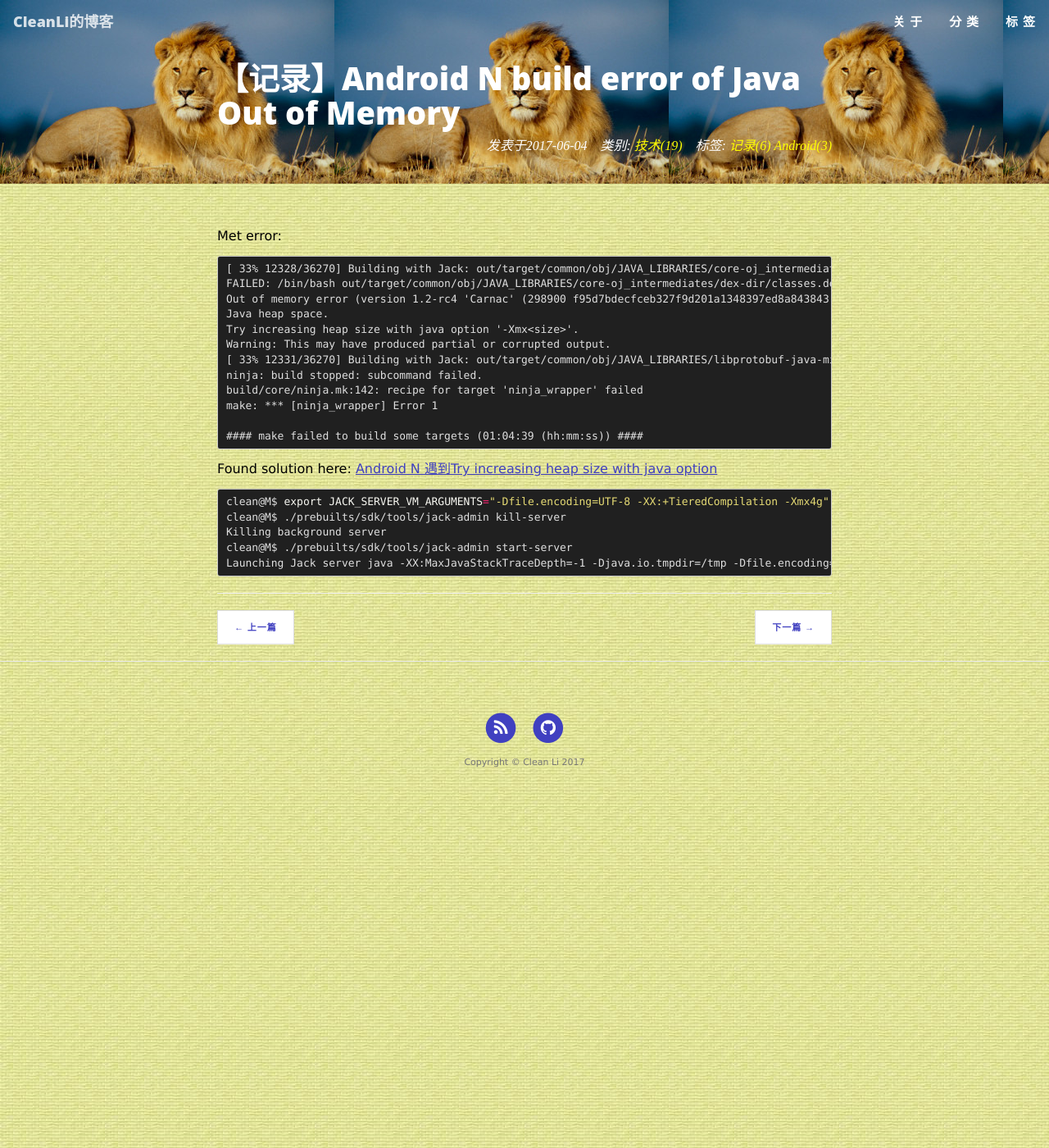
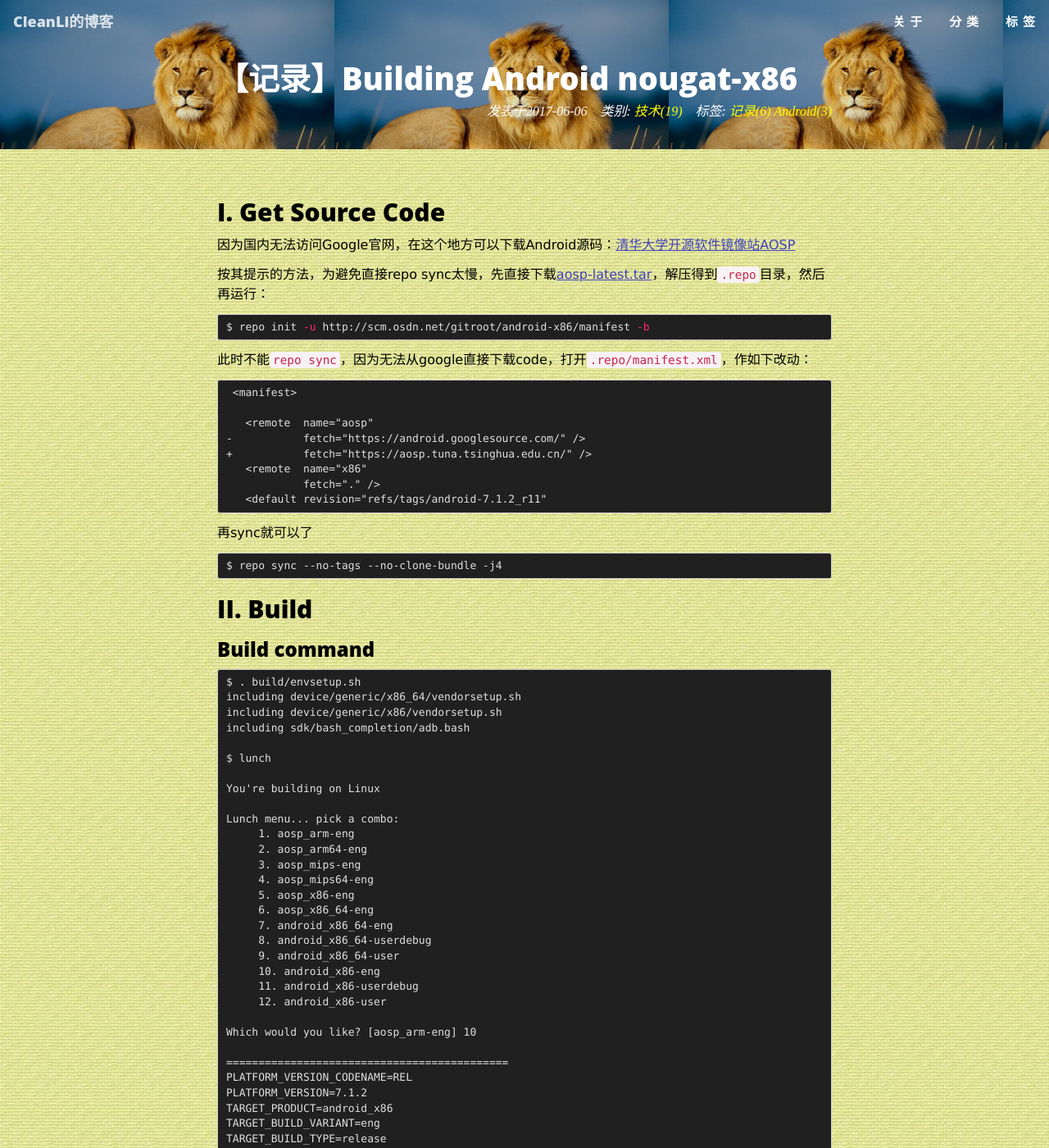
Before and after one commit to cleanli/cleanhome, a Jekyll site: the page built from _posts/2017-06-05-Android_N_build_java_out_of_memory.md, in a window 1280 px wide and 1400 px high. Shown: the whole window at 82% size. Built offline with Jekyll 4.4.1, drawn with Linux system fonts in a browser that asks for light colours; some of the changed text lies outside the part shown.

Commit message:
update android x86 build

````diff
--- a/_posts/2017-06-05-Android_N_build_java_out_of_memory.md
+++ b/_posts/2017-06-05-Android_N_build_java_out_of_memory.md
@@ -1,11 +1,92 @@
 ---
 layout:     post
-title:      "【记录】Android N build error of Java Out of Memory"
-date:       2017-06-05 06:22:38 +0800
+title:      "【记录】Building Android nougat-x86"
+date:       2017-06-07 00:37:14 +0800
 categories: 技术
 tags: ["记录",Android]
 ---
-Met error:
+## I. Get Source Code
+因为国内无法访问Google官网，在这个地方可以下载Android源码：[清华大学开源软件镜像站AOSP](https://mirrors.tuna.tsinghua.edu.cn/help/AOSP/)
+
+按其提示的方法，为避免直接repo sync太慢，先直接下载[aosp-latest.tar](https://mirrors.tuna.tsinghua.edu.cn/aosp-monthly/aosp-latest.tar)，解压得到`.repo`目录，然后再运行：
+```console
+$ repo init -u http://scm.osdn.net/gitroot/android-x86/manifest -b
+```
+此时不能`repo sync`，因为无法从google直接下载code，打开`.repo/manifest.xml`，作如下改动：
+```
+ <manifest>
+
+   <remote  name="aosp"
+-           fetch="https://android.googlesource.com/" />
++           fetch="https://aosp.tuna.tsinghua.edu.cn/" />
+   <remote  name="x86"
+            fetch="." />
+   <default revision="refs/tags/android-7.1.2_r11"
+```
+再sync就可以了
+```
+$ repo sync --no-tags --no-clone-bundle -j4
+```
+
+## II. Build
+### Build command
+```console
+$ . build/envsetup.sh
+including device/generic/x86_64/vendorsetup.sh
+including device/generic/x86/vendorsetup.sh
+including sdk/bash_completion/adb.bash
+
+$ lunch
+
+You're building on Linux
+
+Lunch menu... pick a combo:
+     1. aosp_arm-eng
+     2. aosp_arm64-eng
+     3. aosp_mips-eng
+     4. aosp_mips64-eng
+     5. aosp_x86-eng
+     6. aosp_x86_64-eng
+     7. android_x86_64-eng
+     8. android_x86_64-userdebug
+     9. android_x86_64-user
+     10. android_x86-eng
+     11. android_x86-userdebug
+     12. android_x86-user
+
+Which would you like? [aosp_arm-eng] 10
+
+============================================
+PLATFORM_VERSION_CODENAME=REL
+PLATFORM_VERSION=7.1.2
+TARGET_PRODUCT=android_x86
+TARGET_BUILD_VARIANT=eng
+TARGET_BUILD_TYPE=release
+TARGET_BUILD_APPS=
+TARGET_ARCH=x86
+TARGET_ARCH_VARIANT=x86
+TARGET_CPU_VARIANT=
+TARGET_2ND_ARCH=
+TARGET_2ND_ARCH_VARIANT=
+TARGET_2ND_CPU_VARIANT=
+HOST_ARCH=x86_64
+HOST_2ND_ARCH=x86
+HOST_OS=linux
+HOST_OS_EXTRA=Linux-4.4.0-31-generic-x86_64-with-Ubuntu-16.04-xenial
+HOST_CROSS_OS=windows
+HOST_CROSS_ARCH=x86
+HOST_CROSS_2ND_ARCH=x86_64
+HOST_BUILD_TYPE=release
+BUILD_ID=NHG47L
+OUT_DIR=out
+============================================
+
+$ make iso_img -j4
+
+```
+
+### Build Error and Solution
+#### Met error: Out of memory error
 ```
 [ 33% 12328/36270] Building with Jack: out/target/common/obj/JAVA_LIBRARIES/core-oj_intermediates/dex-dir/classes.dex
 FAILED: /bin/bash out/target/common/obj/JAVA_LIBRARIES/core-oj_intermediates/dex-dir/classes.dex.rsp
@@ -30,3 +113,20 @@ Killing background server
 clean@M$ ./prebuilts/sdk/tools/jack-admin start-server
 Launching Jack server java -XX:MaxJavaStackTraceDepth=-1 -Djava.io.tmpdir=/tmp -Dfile.encoding=UTF-8 -XX:+TieredCompilation -Xmx4g -cp /home/clean/.jack-server/launcher.jar com.android.jack.launcher.ServerLauncher
 ```
+<br>
+#### Met error: No module named mako.template
+```
+FAILED: /bin/bash -c "python external/mesa/src/compiler/glsl/ir_expression_operation.py strings > out/target/product/x86/gen/STATIC_LIBRARIES/libmesa_glsl_intermediates/glsl/ir_expression_operation_strings.h"
+Traceback (most recent call last):
+  File "external/mesa/src/compiler/glsl/ir_expression_operation.py", line 23, in <module>
+    import mako.template
+ImportError: No module named mako.template
+ninja: build stopped: subcommand failed.
+build/core/ninja.mk:148: recipe for target 'ninja_wrapper' failed
+make: *** [ninja_wrapper] Error 1
+```
+
+__Solution:__
+```
+$ sudo apt-get install python-mako
+```
````
Also changed, not shown: other parts of _posts/2017-06-05-Android_N_build_java_out_of_memory.md (+2 -0 lines).
